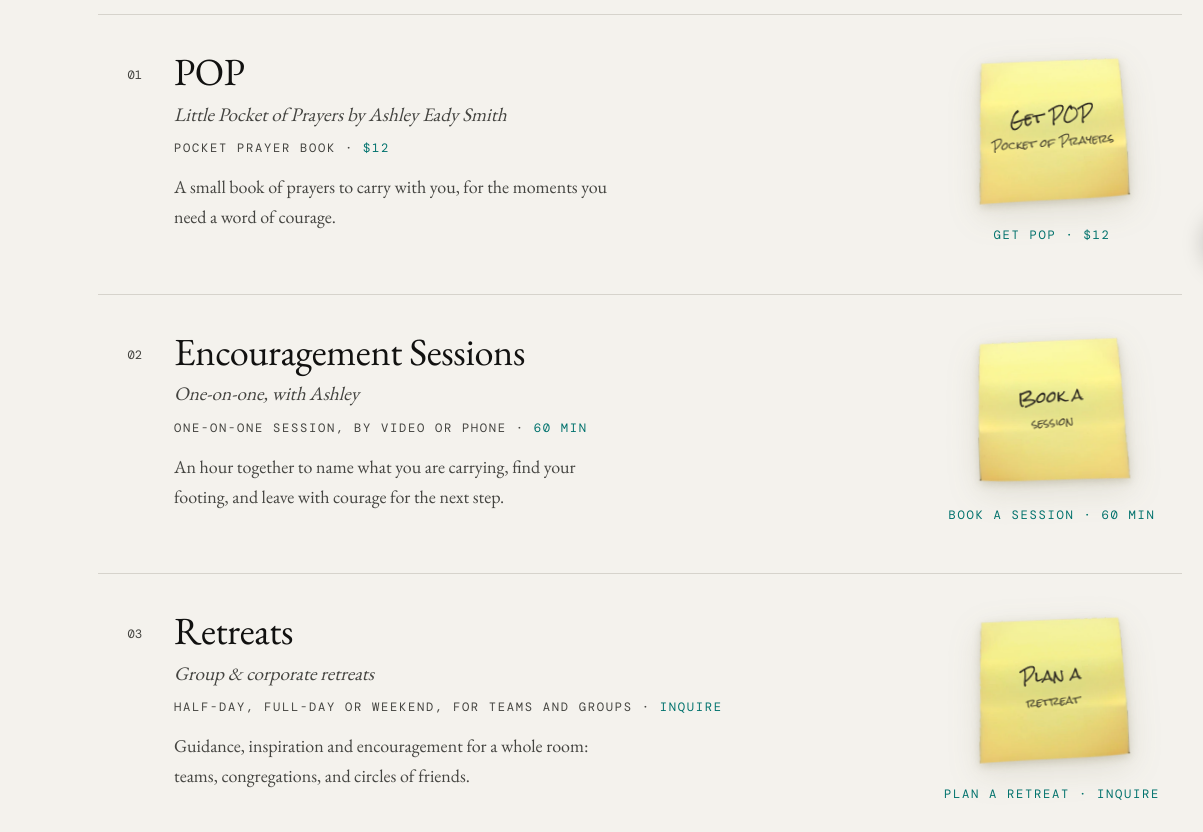
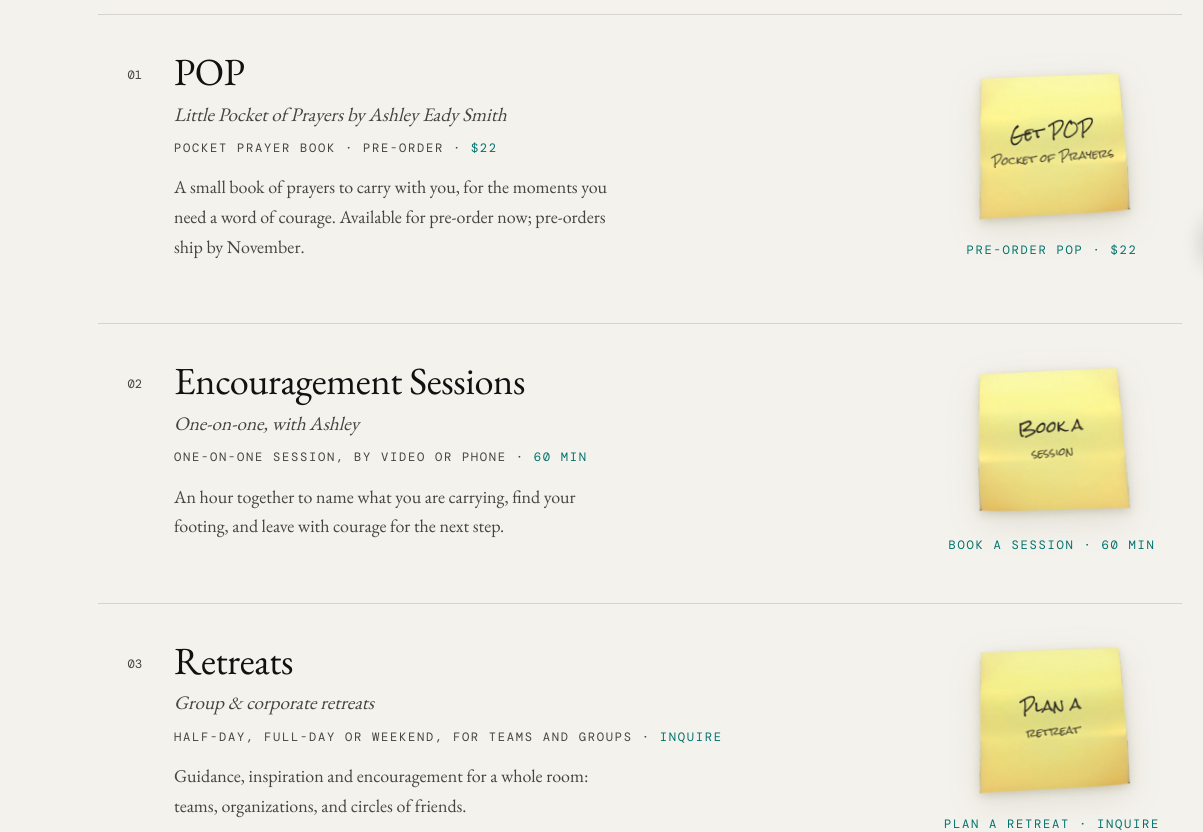
Before and after one commit to LamarCy/ashley-eady-smith, an Astro site: page /shop in a window 1280 px wide. Shown: the part 520-1352 px from the top of the page, 0-1203 px from the left. Built offline with nearby package versions, Linux system fonts and the light colour scheme; Astro itself is replaced by a stand-in of ours.

Commit message:
Add files via upload

```diff
--- a/src/content/offers/pop.md
+++ b/src/content/offers/pop.md
@@ -1,11 +1,11 @@
 ---
 name: "POP"
 tagline: "Little Pocket of Prayers by Ashley Eady Smith"
-price: "$12"
-format: "Pocket prayer book"
-cta_label: "Get POP"
+price: "$22"
+format: "Pocket prayer book · Pre-order"
+cta_label: "Pre-order POP"
 cta_url: "https://buy.stripe.com/PLACEHOLDER"
 kind: product
 order: 1
 ---
-A small book of prayers to carry with you, for the moments you need a word of courage. <!-- ASHLEY TO REVIEW: price, format, description -->
+A small book of prayers to carry with you, for the moments you need a word of courage. Available for pre-order now; pre-orders ship by November. <!-- ASHLEY TO REVIEW: description. Price $22, pre-order confirmed Oct 2026. Swap the sticky-note image for a real photo of the book. -->
--- a/src/content/offers/retreats.md
+++ b/src/content/offers/retreats.md
@@ -8,4 +8,4 @@ cta_url: "/contact?interest=retreat"
 kind: retreat
 order: 3
 ---
-Guidance, inspiration and encouragement for a whole room: teams, congregations, and circles of friends. <!-- ASHLEY TO REVIEW: formats, group sizes -->
+Guidance, inspiration and encouragement for a whole room: teams, organizations, and circles of friends. <!-- ASHLEY TO REVIEW: formats, group sizes -->
```
